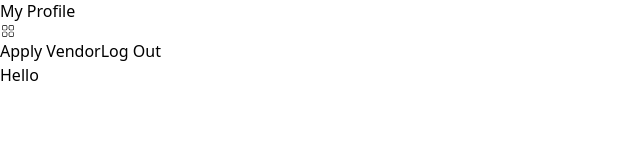
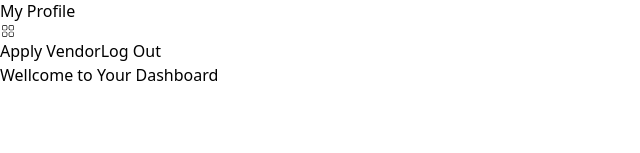
Before and after one commit to Sayadkhan/project-1-frontend-main-, a React (Vite) app: page /user/dashboard in a window 1280 px wide. Shown: the part 145-298 px from the top of the page, without its empty margins (0-640 px from the left). Built offline with nearby package versions, Linux system fonts and the light colour scheme; no server answers; sample sign-in values are in the browser's storage.

Commit message:
issu fixed

```diff
--- a/src/components/user/ApplyVendor.jsx
+++ b/src/components/user/ApplyVendor.jsx
@@ -1,7 +1,8 @@
 import React, { useState } from "react";
 import axiosInstance from "../../api/axios";
 
-const ApplyVendor = () => {
+const ApplyVendor = ({ userData }) => {
+  console.log(userData);
   const [documents, setDocuments] = useState([]);
   const [isLoading, setIsLoading] = useState(false);
   const [message, setMessage] = useState(null);
--- a/src/components/user/UserDashboard.jsx
+++ b/src/components/user/UserDashboard.jsx
@@ -1,5 +1,9 @@
 const UserDashboard = () => {
-  return <div>Hello</div>;
+  return (
+    <div className="text-4xl flex items-center justify-center">
+      Wellcome to Your Dashboard
+    </div>
+  );
 };
 
 export default UserDashboard;
```
